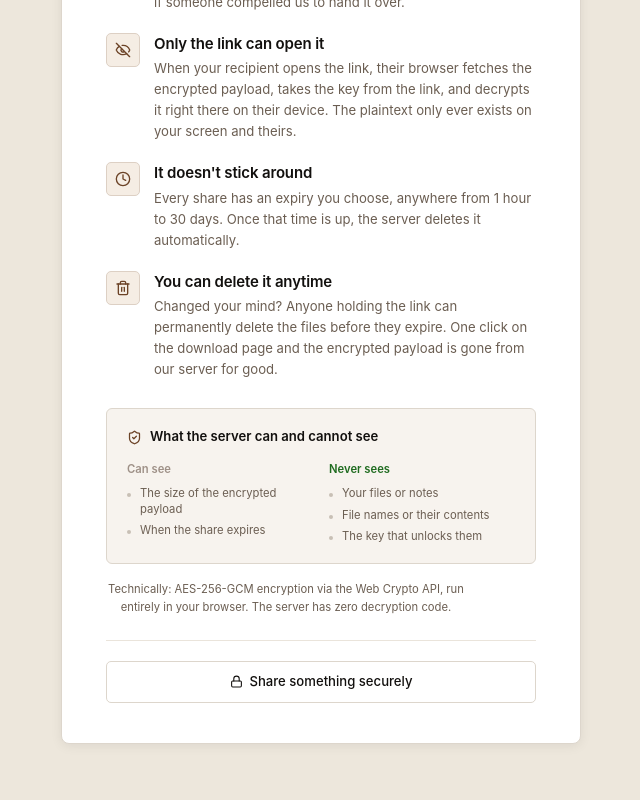
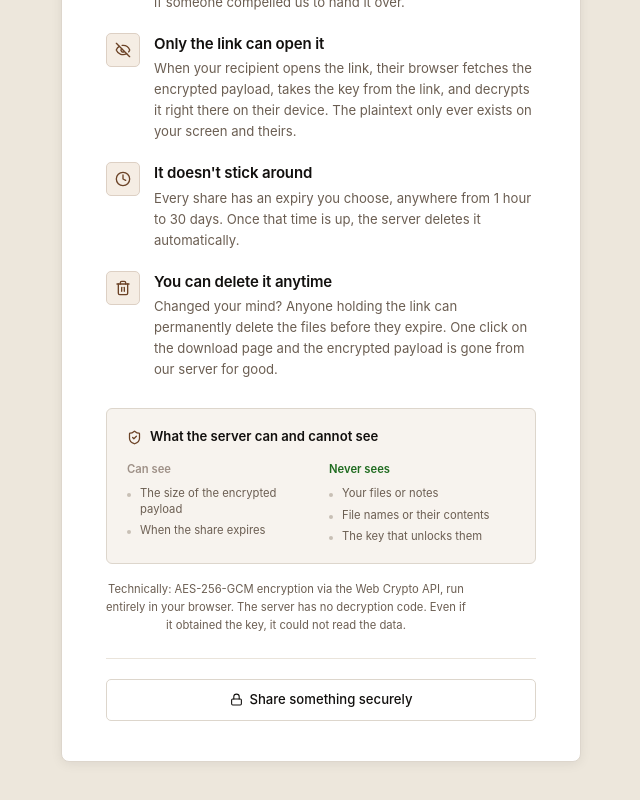
Before and after one commit to a7ul/safeshare, a React (Vite) app in the folder frontend/: page /how-it-works in a window 1280 px wide. Shown: the part 619-1419 px from the top of the page, without its empty margins (319-959 px from the left). Built offline with nearby package versions, Linux system fonts and the light colour scheme; no server answers; a web font is replaced by a local one.

Commit message:
fix: clarify server decryption copy on how it works page

```diff
--- a/frontend/src/pages/HowItWorksPage.tsx
+++ b/frontend/src/pages/HowItWorksPage.tsx
@@ -100,7 +100,7 @@ export function HowItWorksPage() {
         </div>
 
         <p className="status-hint" style={{ marginTop: 16, textAlign: "center" }}>
-          Technically: AES-256-GCM encryption via the Web Crypto API, run entirely in your browser. The server has zero decryption code.
+          Technically: AES-256-GCM encryption via the Web Crypto API, run entirely in your browser. The server has no decryption code. Even if it obtained the key, it could not read the data.
         </p>
 
         <div className="card-footer">
```
